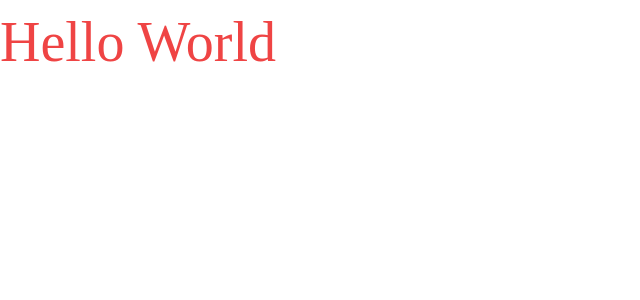
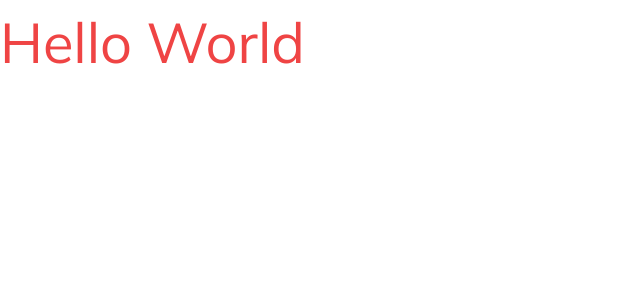
Before and after one commit to rasan3-1416/Alina-Lee, a React (Vite) app: page / in a window 1280 px wide. Shown: the top 300 px of the page, without its empty margins (0-640 px from the left). Built offline with nearby package versions, Linux system fonts and the light colour scheme; a web font is replaced by a local one.

Commit message:
feat(styles): update global styles and Tailwind config

```diff
--- a/src/index.css
+++ b/src/index.css
@@ -4,9 +4,15 @@
 
 @layer base {
   body {
-    @apply font-secondary;
+    @apply text-primary overflow-hidden bg-white font-secondary;
   }
-  h1 {
-    @apply font-primary;
+  .h1 {
+    @apply mb-2 font-primary text-[54px] font-bold capitalize leading-[120%] tracking-[-0.05em] lg:text-[108px];
+  }
+  .section {
+    @apply h-screen w-screen;
+  }
+  .btn {
+    @apply bg-primary flex h-[60px] items-center justify-center px-[50px] py-[18px] font-secondary text-base font-semibold uppercase text-white;
   }
 }
--- /dev/null
+++ b/src/transitions.jsx
@@ -0,0 +1,4 @@
+export const transtionOne = {
+  duration: 1.4,
+  ease: [0.6, 0.01, -0.05, 0.9],
+};
--- a/tailwind.config.js
+++ b/tailwind.config.js
@@ -6,7 +6,19 @@ export default {
       primary: "Playfair Display",
       secondary: "Mulish",
     },
-    extend: {},
+    screens: {
+      sm: "640px",
+      md: "768px",
+      lg: "1024px",
+      xl: "1192px",
+    },
+    extend: {
+      colors: {
+        primary: "#0E1112",
+        grey: "#484B4B",
+        accent: "#EEF7F9",
+      },
+    },
   },
   plugins: [],
 };
```
